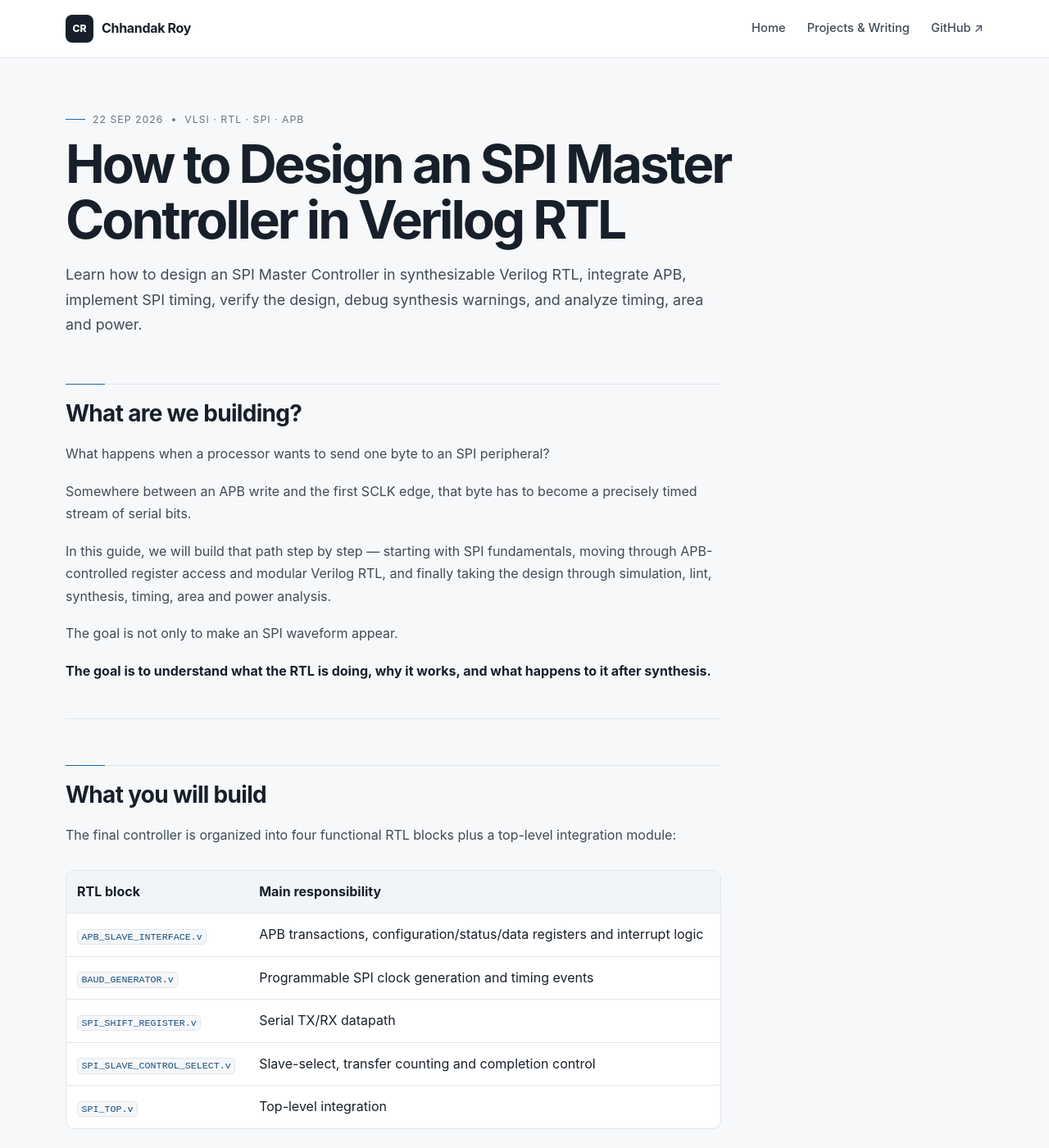
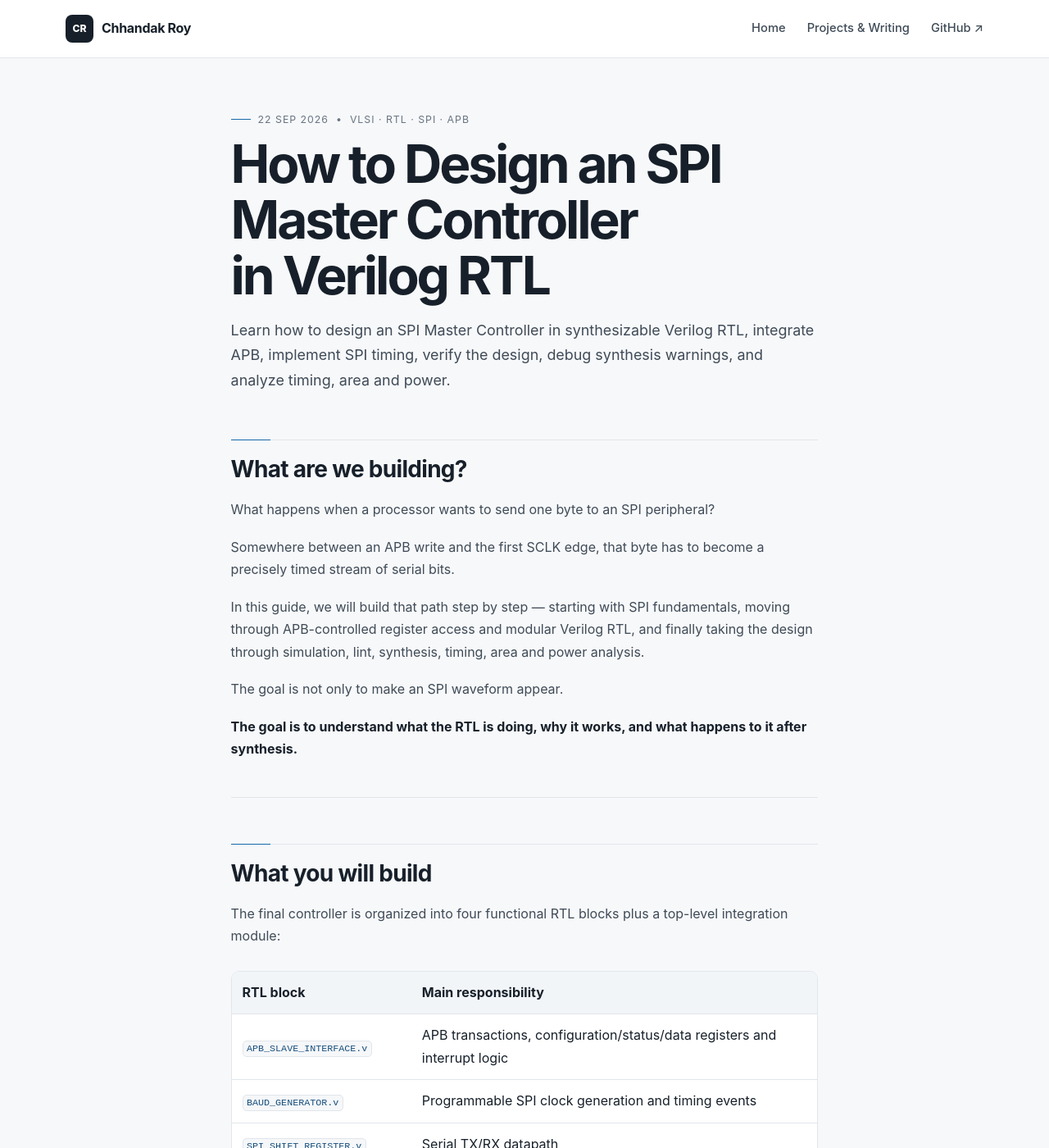
Before and after one commit to ChhandakRoy/chhandakroy.github.io, a Jekyll site: the page built from _posts/2026-09-22-spi-master-controller-verilog-rtl-apb.md, in a window 1280 px wide and 1400 px high. Shown: the whole window at 82% size. Built offline with Jekyll 4.4.1, drawn with Linux system fonts in a browser that asks for light colours.

Commit message:
Centralizing the article position

```diff
--- a/assets/css/style.css
+++ b/assets/css/style.css
@@ -514,7 +514,6 @@ pre {
   font-size: 1.2rem;
 }
 
-
 /* =========================================================
    Generic pages
    ========================================================= */
@@ -852,15 +851,15 @@ pre {
    ========================================================= */
 
 .article {
+  width: min(56vw, 1040px);
+  margin-left: auto;
+  margin-right: auto;
+
   padding: 64px 0 110px;
 }
 
-.article > .prose {
-  margin-top: 42px;
-}
-
 .article h1 {
-  max-width: 900px;
+  max-width: 100%;
 
   margin: 10px 0 18px;
 
@@ -870,6 +869,21 @@ pre {
   letter-spacing: -0.048em;
 
   text-wrap: balance;
+}
+
+.article > .lead {
+  max-width: 900px;
+}
+
+.article > .prose {
+  max-width: 100%;
+  margin-top: 42px;
+}
+
+.article-end {
+  margin-top: 50px;
+  padding-top: 26px;
+  border-top: 1px solid var(--line);
 }
 
 .article-meta {
@@ -1104,15 +1118,16 @@ pre {
   }
 
   .article {
+    width: min(100% - 32px, 720px);
     padding-top: 48px;
   }
 
   .article h1 {
-    font-size: clamp(2.4rem, 10vw, 3.5rem);
-  }
-
-  .prose {
-    max-width: 100%;
+    font-size: clamp(2.4rem, 10vw, 3.4rem);
+  }
+
+  .article > .prose {
+    margin-top: 32px;
   }
 
   .prose table {
```
